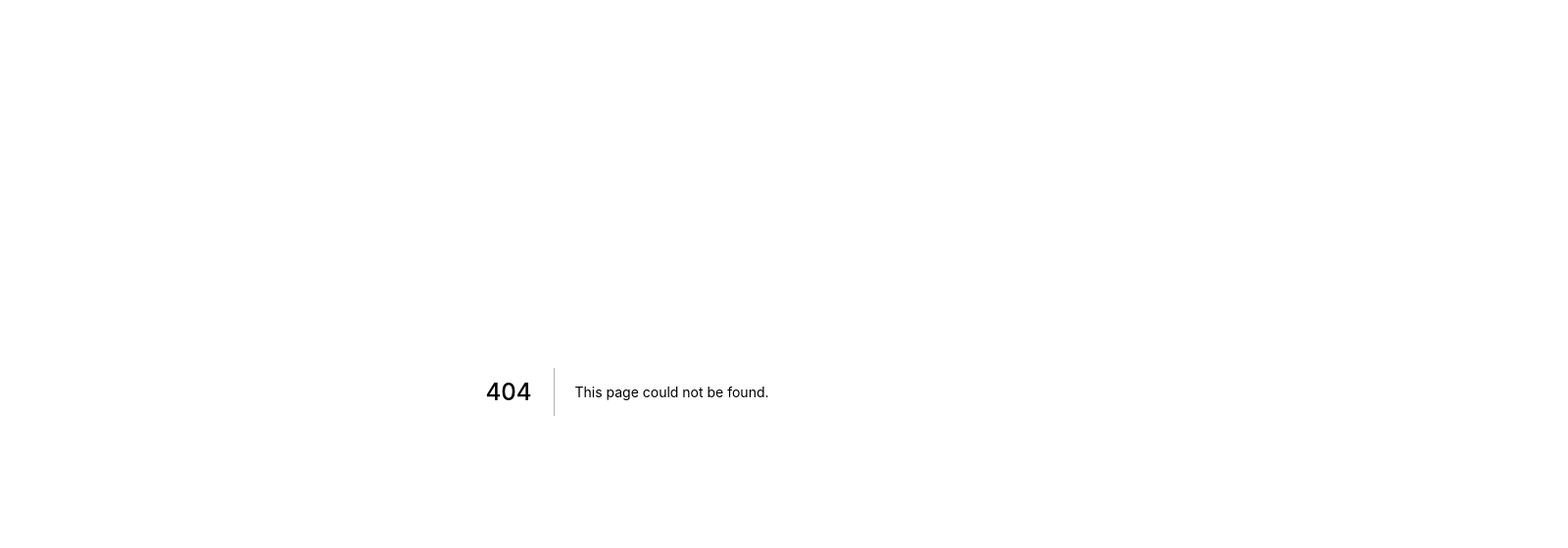
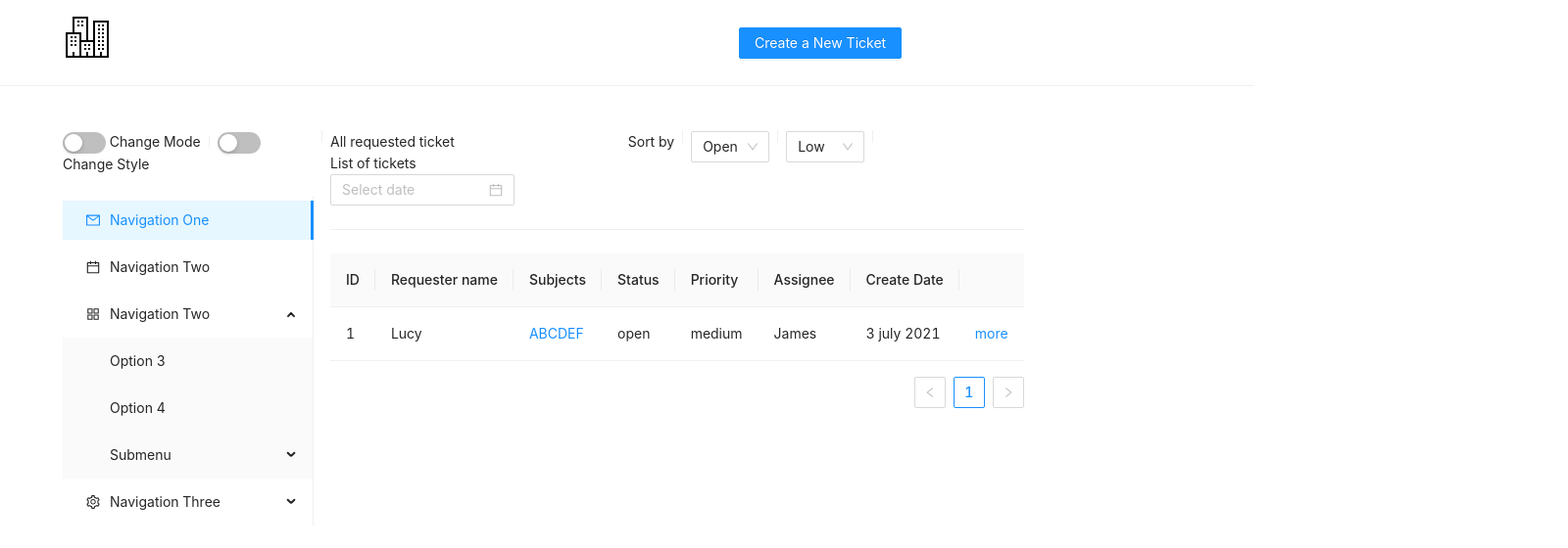
Before and after one commit to yan-chai/FrontEnd, a Next.js app in the folder client/: page /filter in a window 1280 px wide. Before the commit this address had no page. Shown: the top 560 px of the page at 98% size, 1600 px wide, since content can reach past the window. Built offline with nearby package versions, Linux system fonts and the light colour scheme.

Commit message:
add 'filter' page

```diff
--- a/client/pages/_app.js
+++ b/client/pages/_app.js
@@ -6,6 +6,7 @@ import '../styles/home.css'
 import '../styles/password.css'
 import '../styles/page.css'
 import '../styles/settings.css'
+import '../styles/filter.css'
 
 function MyApp({ Component, pageProps }) {
   return (
--- /dev/null
+++ b/client/pages/filter.js
@@ -0,0 +1,142 @@
+import {Row, Menu, Switch, Divider, Button, Cascader, Card, List, Col, Form, Input, Select, Avatar, Skeleton,DatePicker,Space,Table} from 'antd';
+import {
+    MailOutlined,
+    CalendarOutlined,
+    AppstoreOutlined,
+    SettingOutlined,
+    LinkOutlined, UserOutlined, LockOutlined,
+} from '@ant-design/icons';
+import "../node_modules/antd/dist/antd.css"
+import React from "react";
+import Router from 'next/router';
+import cookie from 'react-cookies';
+import Navybar from "./components/navybar";
+
+
+
+
+function Filter(){
+    const { Option } = Select;
+
+    function handleChange(value) {
+        console.log(`selected ${value}`);
+    }
+
+    function onChange(date, dateString) {
+        console.log(date, dateString);
+    }
+
+    const data = [
+        {
+            key: '1',
+            id: '1',
+            requester_name: 'Lucy',
+            subject: 'ABCDEF',
+            status: 'open',
+            priority:'medium',
+            assignee: 'James',
+            createDate: '3 july 2021'
+
+        },
+
+    ];
+
+    const columns = [
+        {
+            title: 'ID',
+            dataIndex: 'id',
+            key: 'id',
+        },
+        {
+            title: 'Requester name',
+            dataIndex: 'requester_name',
+            key: 'requester_name',
+        },
+        {
+            title: 'Subjects',
+            dataIndex: 'subject',
+            key: 'subject',
+            // eslint-disable-next-line react/display-name
+            render: text => <a>{text}</a>,
+        },
+        {
+            title: 'Status',
+            dataIndex: 'status',
+            key: 'status',
+        },
+        {
+            title: 'Priority',
+            dataIndex: 'priority',
+            key: 'priority',
+        },
+        {
+            title: 'Assignee',
+            dataIndex: 'assignee',
+            key: 'assignee',
+        },
+        {
+            title: 'Create Date',
+            dataIndex: 'createDate',
+            key: 'createDate',
+        },
+        {
+            title: '',
+            key: 'action',
+            // eslint-disable-next-line react/display-name
+            render: () => (
+                <Space size="middle">
+                    <a>more</a>
+                </Space>
+            ),
+        },
+    ];
+    return(
+        <div>
+            <Row className="homeHeader">
+                <Col><img className="img" src="../city.png"></img></Col>
+                <Col span={10}/>
+                <Col span={12} className="banner">
+                    <Button type="primary">Create a New Ticket</Button>
+                </Col>
+            </Row>
+            <Divider />
+            <br />
+            <Row >
+
+                <Navybar></Navybar>
+
+                <Divider type="vertical" />
+                <Col class = 'filter_tickets'>
+                    <Row>
+                        <Col>All requested ticket<br/>List of tickets</Col>
+                        <Col span={6}/>
+                        <Col>Sort by</Col>
+                        <Divider type="vertical" />
+                        <Col>
+                            <Select defaultValue="0" style={{ width: 80 }} onChange={handleChange}>
+                                <Option value="0">Open</Option>
+                                <Option value="1">Private</Option>
+                                <Option value="2">Closed</Option>
+                            </Select>
+                        </Col>
+                        <Divider type="vertical" />
+                        <Col>
+                            <Select defaultValue="0" style={{ width: 80 }} onChange={handleChange}>
+                                <Option value="0">Low</Option>
+                                <Option value="1">Medium</Option>
+                                <Option value="2">High</Option>
+                            </Select>
+                        </Col>
+                        <Divider type="vertical" />
+                        <Col><DatePicker onChange={onChange} /></Col>
+                    </Row>
+                    <Divider></Divider>
+                    <Table columns={columns} dataSource={data} />
+
+                </Col>
+            </Row>
+        </div>
+    );
+}
+
+export default Filter
--- a/client/pages/ticket.js
+++ b/client/pages/ticket.js
@@ -15,7 +15,7 @@ import Navybar from "./components/navybar";
 const { SubMenu } = Menu;
 function Ticket(){
 
-    const [mode, setMode] = React.useState('inline');
+    {/*const [mode, setMode] = React.useState('inline');
     const [theme, setTheme] = React.useState('light');
 
     const changeMode = value => {
@@ -24,7 +24,7 @@ function Ticket(){
 
     const changeTheme = value => {
         setTheme(value ? 'dark' : 'light');
-    };
+    };*/}
 
     const onFinish = (values) => {
         console.log('Success:', values);
--- /dev/null
+++ b/client/styles/filter.css
@@ -0,0 +1,3 @@
+.filter_tickets{
+    width:60%;
+}
```
